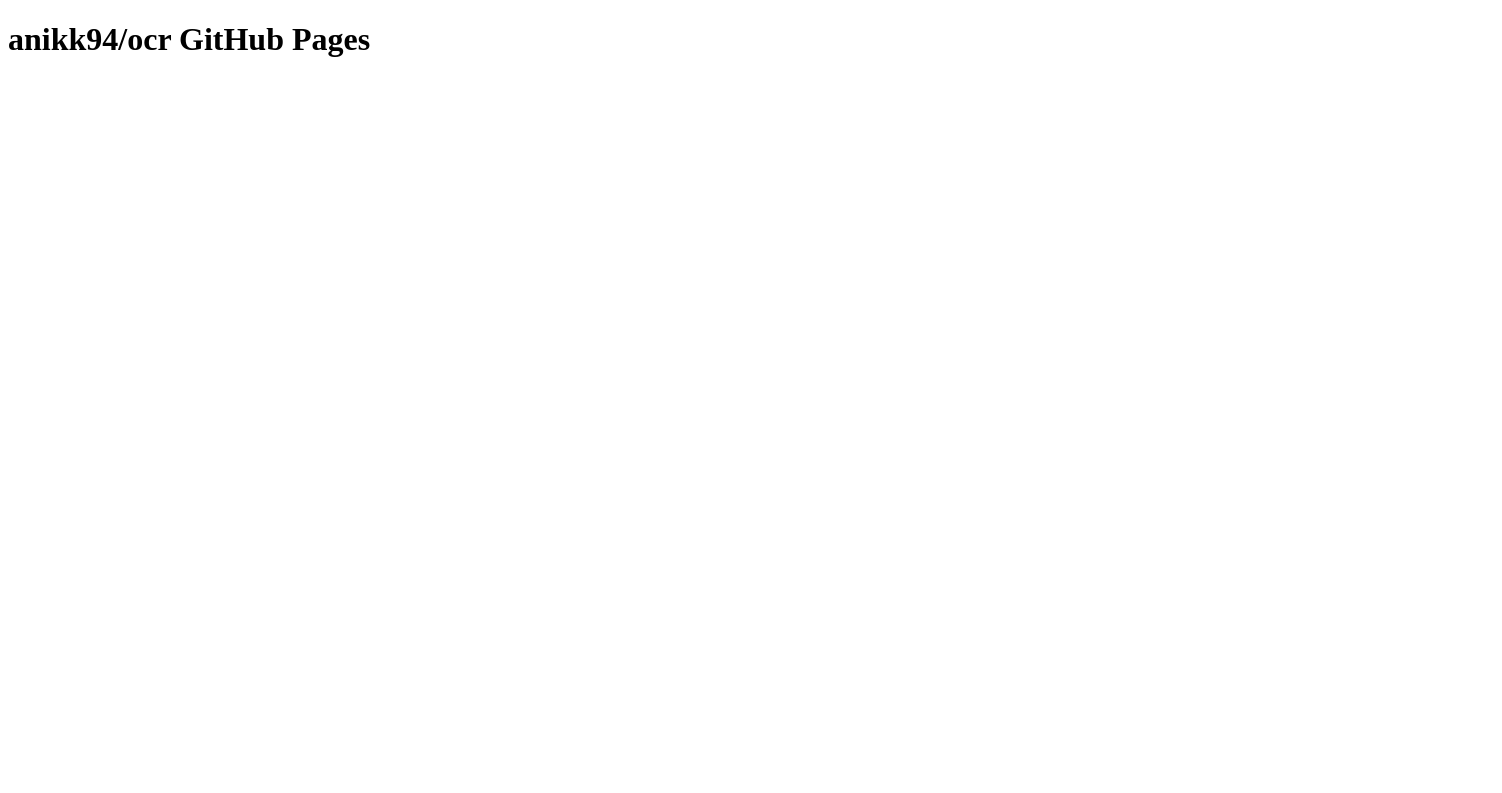
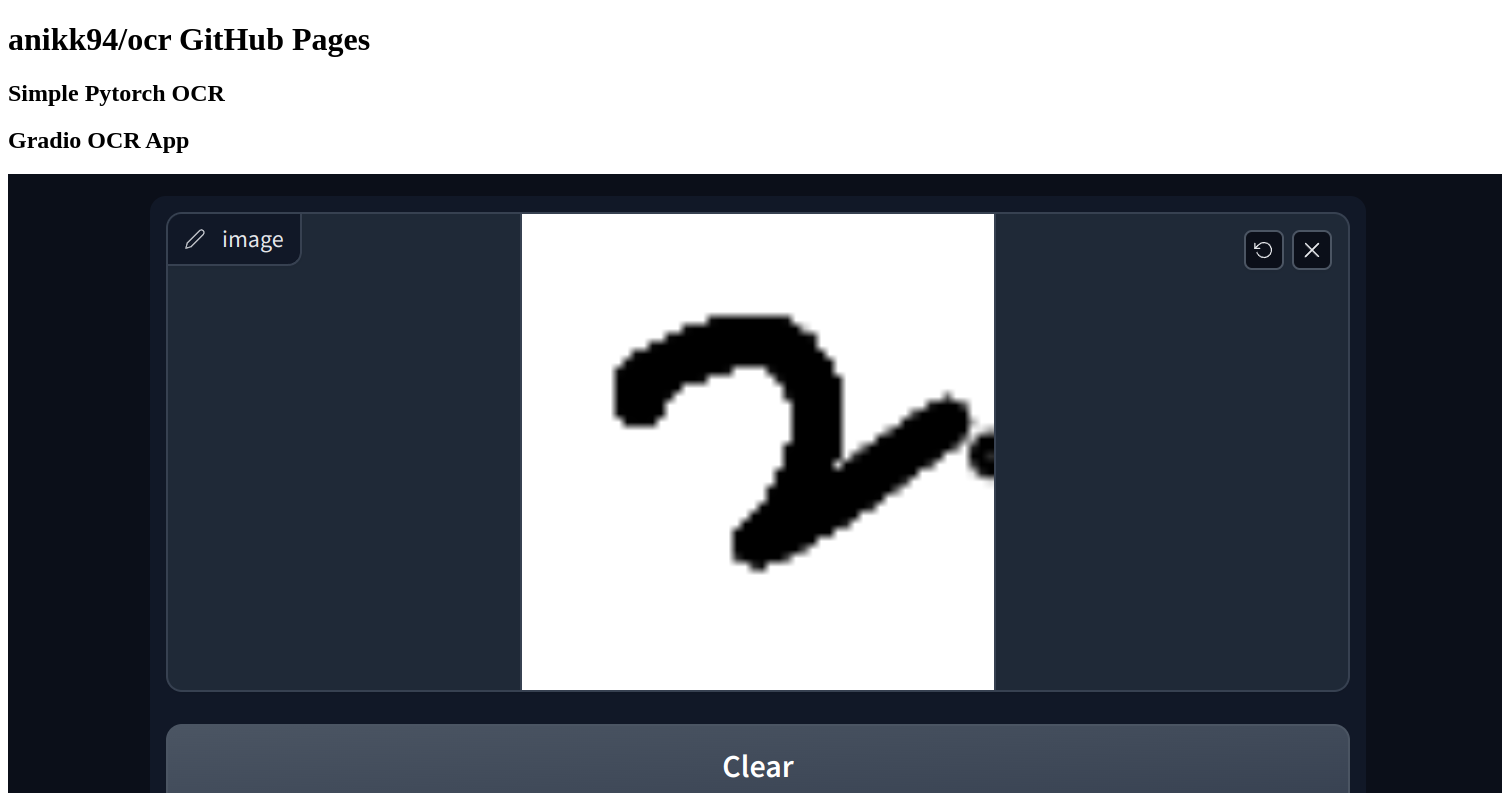
Before and after one commit to anikk94/ocr, a plain HTML site: page index.html in a window 1280 px wide. Shown: the top 793 px of the page, 1502 px wide, since content can reach past the window. Drawn offline with Linux system fonts and the light colour scheme.

Commit message:
basic site outline

```diff
--- a/index.html
+++ b/index.html
@@ -7,5 +7,13 @@
 </head>
 <body>
   <h1>anikk94/ocr GitHub Pages</h1>
+  <div>
+    <h2>Simple Pytorch OCR</h2>
+  </div>
+  <div>
+    <h2>Gradio OCR App</h2>
+    <img src="gradio_ocr/doc/gradio_ocr.png" alt="gradio_ocr">
+
+  </div>
 </body>
 </html>
```
